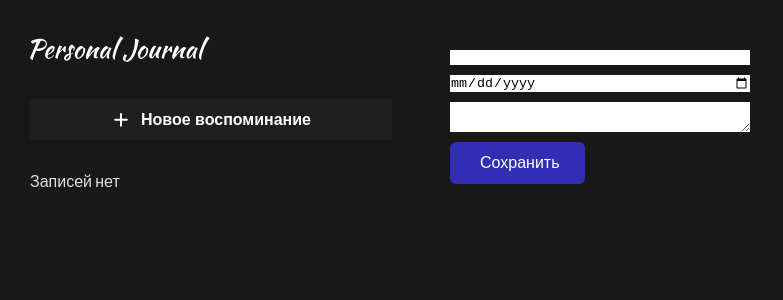
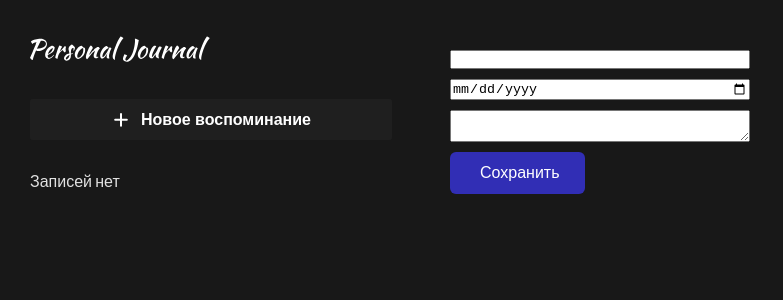
Before and after one commit to evilowl4715/diary, a React (Vite) app: page / in a window 1280 px wide. Shown: the top 300 px of the page, without its empty margins (0-783 px from the left). Built offline with nearby package versions, Linux system fonts and the light colour scheme.

Commit message:
динамические классы валидации

```diff
--- a/src/components/JournalForm/JournalForm.css
+++ b/src/components/JournalForm/JournalForm.css
@@ -5,3 +5,7 @@
     max-width: 300px;
     width: 100%;
 }
+
+.invalid {
+    border: 1px solid red;
+}
--- a/src/components/JournalForm/JournalForm.jsx
+++ b/src/components/JournalForm/JournalForm.jsx
@@ -48,9 +48,9 @@ function JournalForm({onSubmit}) {
 	return (
 		<>
 			<form className='journal-form' onSubmit={addJournalItem}>
-				<input type="text" name='title' style={{border: formValidState.title ? 'none' : '1px solid red'}}/>
-				<input type="date" name='date'  style={{border: formValidState.date ? 'none' : '1px solid red'}}/>
-				<textarea name="text" id="" style={{border: formValidState.text ? 'none' : '1px solid red'}}></textarea>
+				<input className={`input ${formValidState.title ? '' : 'invalid'}`} type="text" name='title'/>
+				<input className={`input ${formValidState.title ? '' : 'invalid'}`} type="date" name='date'/>
+				<textarea className={`input ${formValidState.title ? '' : 'invalid'}`} name="text" id="" ></textarea>
 				<Button onClick={() => {console.log('ggg');}} text="Сохранить"/>
 			</form>
 		</>
```
